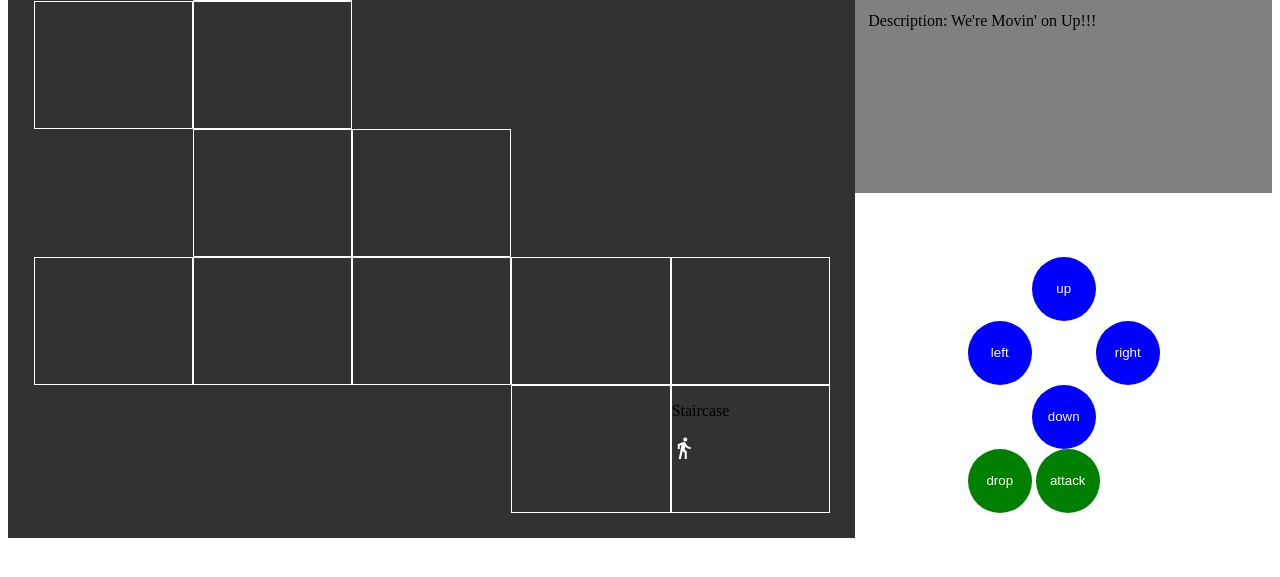
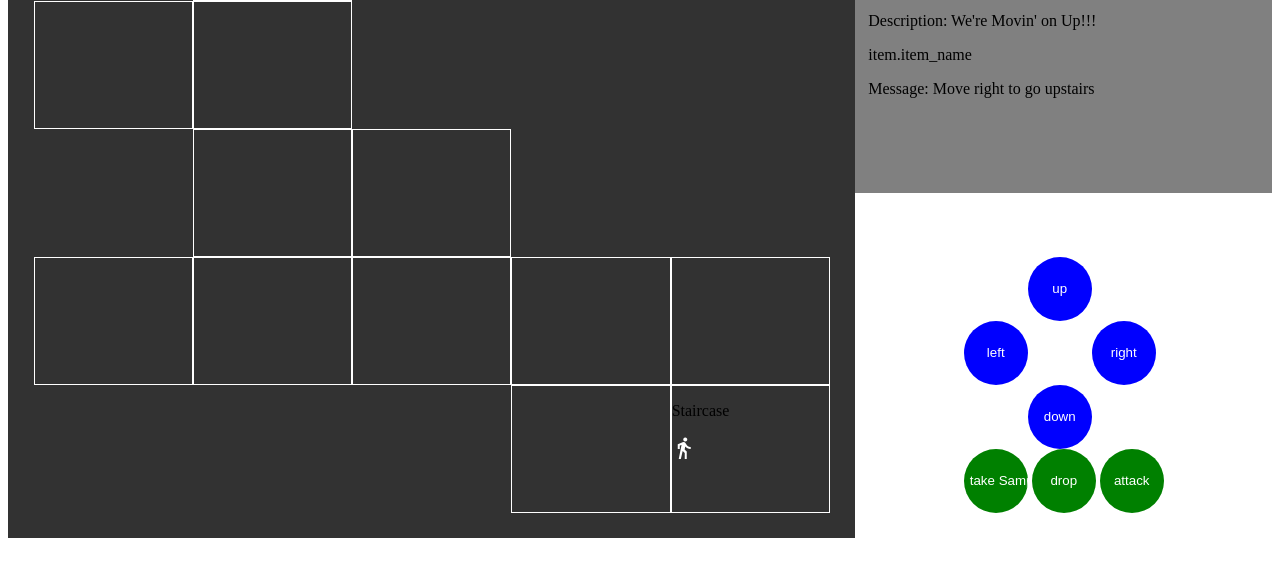
Before and after one commit to ayunas/pytower, a Django app: page /play/1 in a window 1280 px wide. Shown: the part 161-738 px from the top of the page. Run offline with Django 3.2, Linux system fonts and the light colour scheme; data comes from the database, SQL or seed files in the repository; both versions use the stored data as it was before the commit; tables that the repository leaves empty hold one stand-in row (values such as "Sample post").

Commit message:
pulling again from models to hopefully fix serialization error with files this time lol

```diff
--- a/tower_app/templates/tower_app/play.html
+++ b/tower_app/templates/tower_app/play.html
@@ -76,7 +76,7 @@
       <p>{{item.item_name}}</p>
       {% endfor %}
       {% endif%}
-      <p>Room: {{player.room}}</p>
+      <p>Room: {{player.room.room_name}}</p>
       <p>Description: {{player.room.description}}</p>
       {% if items %} {% for item in items%}
       <p>item.item_name</p>
--- a/tower_app/views.py
+++ b/tower_app/views.py
@@ -1,7 +1,7 @@
 from django.shortcuts import render
 from django.http import HttpResponse, HttpResponseRedirect
 from .forms import CreateCharacter, MoveCharacter
-from .models import Player, Room
+from .models import Player, Room, Item
 
 # Create your views here.
 def test(request):
@@ -23,12 +23,16 @@ def index(request):
 
     return render(request, "tower_app/index.html", {"form": form})
 
+
 def play(request, id):
     character=Player.objects.get(id=id)
     inventory=character.inventory()
     rooms = Room.objects.filter(floor=character.room.floor)
-    room_items = character.room.items()
-    context = {"player": character, "rooms": rooms, "inventory": inventory, "items": room_items}
+    room_items=Item.objects.all()
+    print("ROOM_ITEMS", room_items)
+    #room_items = character.room.items()
+    message=None
+    print("ROOM", character.room.room_name)
 
     if character.room.room_name == "Staircase":
         message="Move right to go upstairs"
@@ -49,13 +53,10 @@ def play(request, id):
 
             else:
                 message=character.move(data)
-            if message is not None:
-                context["message"]=message
-    #        print("FORM DATA", data)
-    #        print("MESSAGE", message)
-    else:
-        form = MoveCharacter()
+        else:
+            form = MoveCharacter()
 
-
+    context = {"player": character, "rooms": rooms, "inventory": inventory, "items": room_items, "message": message}
+    print(f"inventory: {inventory} \nroom_items:{room_items}\nmessage: {message}")
 #    player ={"name": "Player1", "location": "Foyer"}
     return render(request, "tower_app/play.html", context)
```
Also changed, not shown: db.sqlite3, tower_app/migrations/0003_auto_20200109_2200.py (added).
